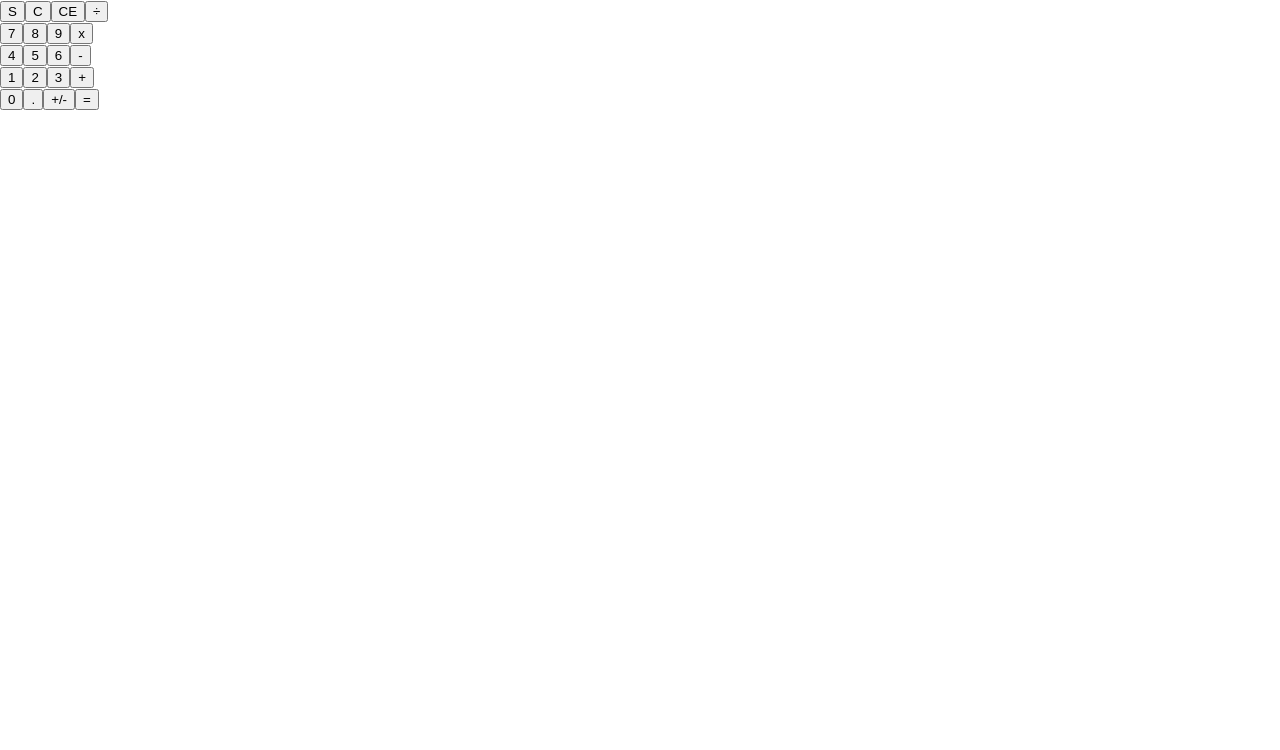
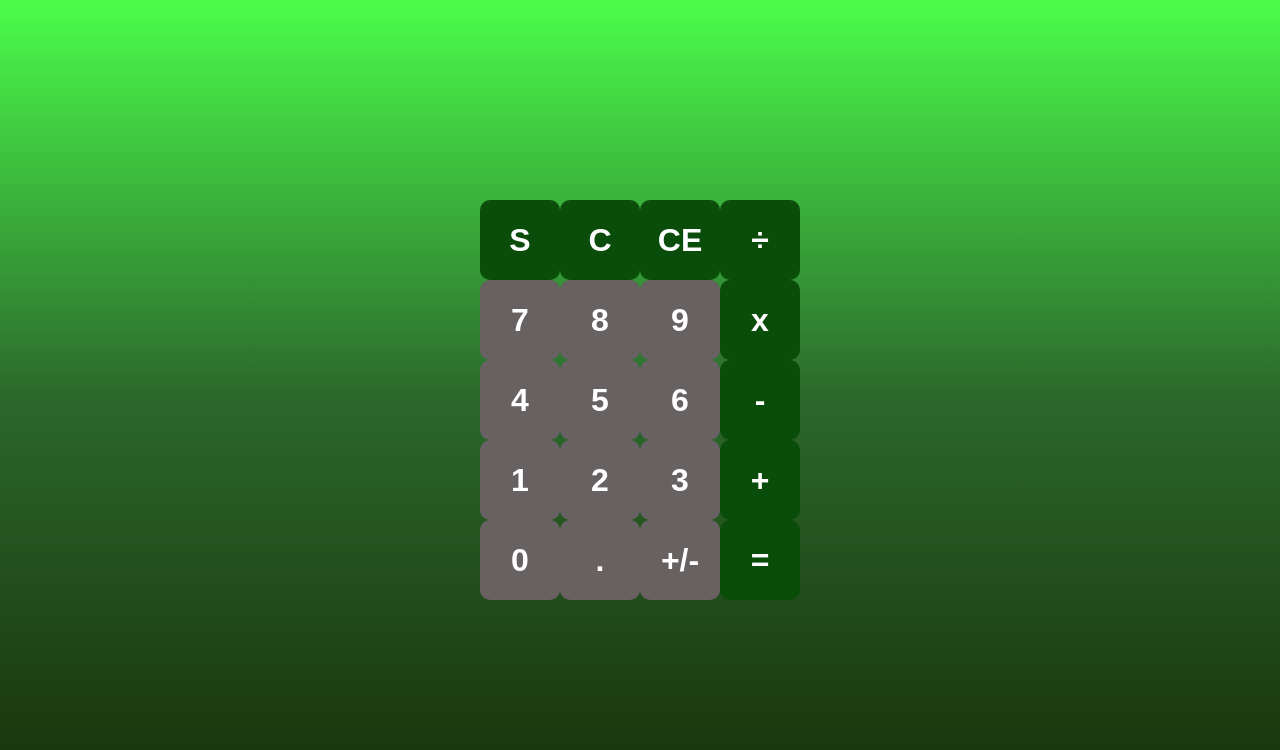
Before and after one commit to CarlosVinicios99/Calculadora-Web, a React (Create React App) app: page / in a window 1280 px wide. Shown: the top 750 px of the page. Built offline with nearby package versions, Linux system fonts and the light colour scheme.

Commit message:
estilo dos botões definidos

```diff
--- a/src/componentes/Botao.tsx
+++ b/src/componentes/Botao.tsx
@@ -1,5 +1,6 @@
 import { FunctionComponent } from "react";
 import CorBotao from "./CorBotao";
+import "./css/botao.css"
 
 interface BotaoProps {
     rotulo: string,
--- a/src/componentes/css/botao.css
+++ b/src/componentes/css/botao.css
@@ -0,0 +1,17 @@
+.botao-cinza, .botao-verde {
+    width: 5rem;
+    height: 5rem;
+    font-size: 2rem;
+    font-weight: bold;
+    color: white;
+    border-radius: 10px;
+    border-style: none;
+}
+
+.botao-cinza {
+    background-color: rgb(103, 97, 97);
+}
+
+.botao-verde {
+    background-color: rgb(10, 76, 10);
+}
--- a/src/index.css
+++ b/src/index.css
@@ -11,3 +11,13 @@ code {
   font-family: source-code-pro, Menlo, Monaco, Consolas, 'Courier New',
     monospace;
 }
+
+.pagina-calculadora {
+  height: 100vh;
+  width: 100vw;
+  display: flex;
+  flex-direction: column;
+  align-items: center;
+  justify-content: center;
+  background: linear-gradient(to bottom, rgb(75, 253, 75), rgb(43, 103, 43), rgb(24, 49, 9));
+}
--- a/src/index.tsx
+++ b/src/index.tsx
@@ -9,7 +9,9 @@ const root = ReactDOM.createRoot(
 );
 root.render(
   <React.StrictMode>
-    <Calculadora/>
+    <div className='pagina-calculadora'>
+      <Calculadora/>
+    </div>
   </React.StrictMode>
 );
 
```
